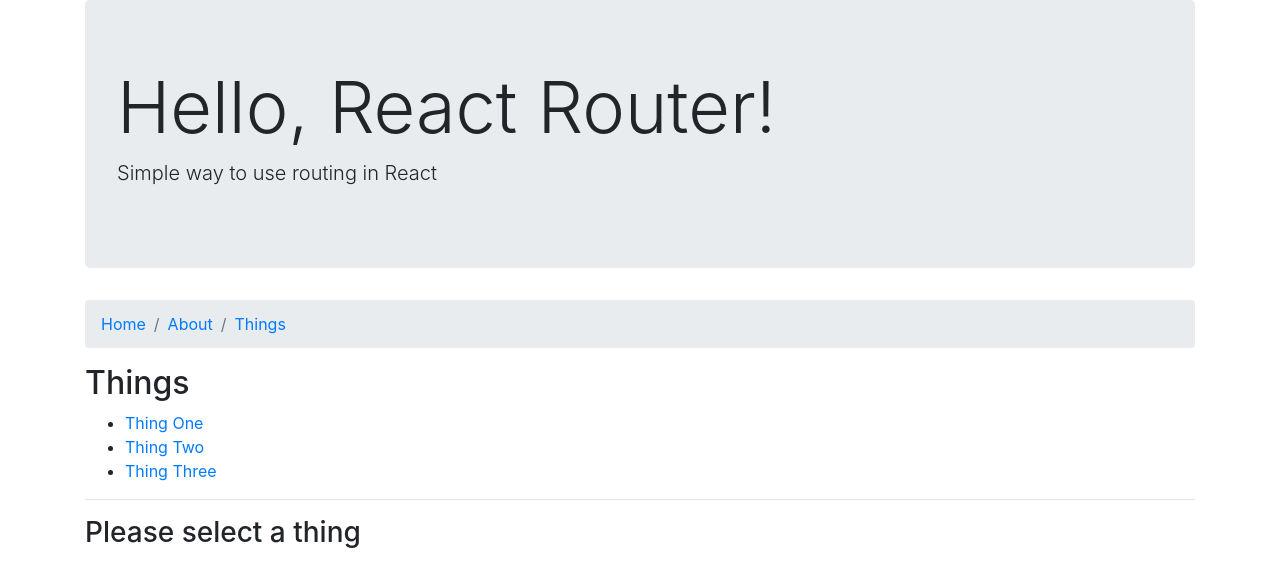
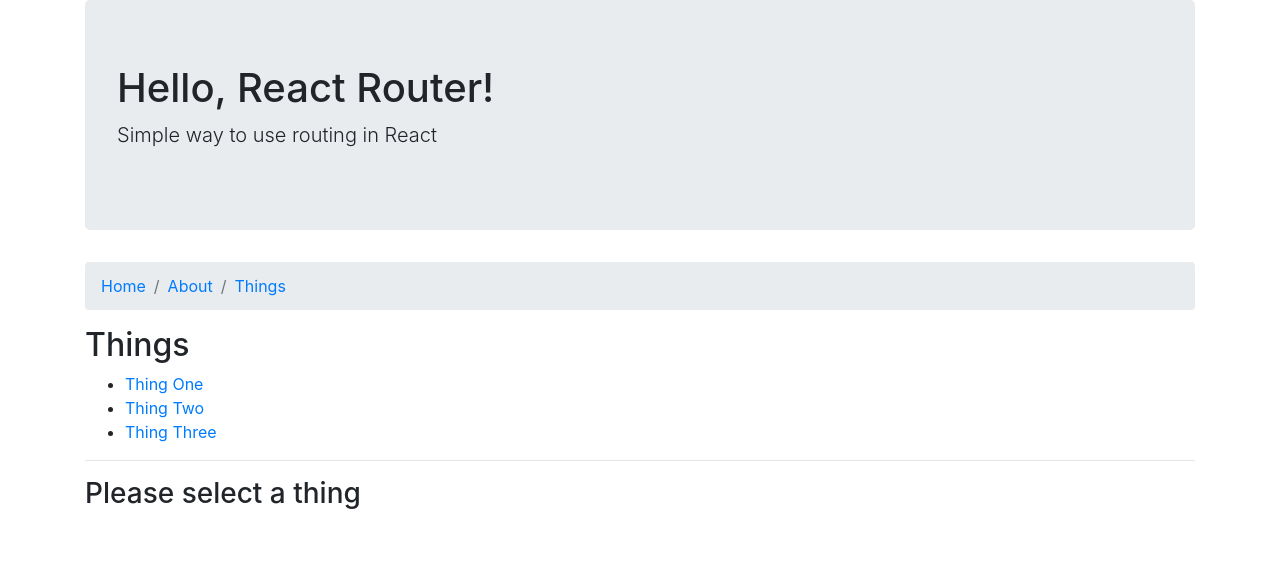
Before and after one commit to republicvirgo/hello-react-1, a React (Create React App) app in the folder app-routed/: page /things in a window 1280 px wide. Shown: the top 586 px of the page. Built offline with nearby package versions, Linux system fonts and the light colour scheme.

Commit message:
Refine styles

```diff
--- a/app-routed/src/App.js
+++ b/app-routed/src/App.js
@@ -1,6 +1,5 @@
 import React, { Component } from "react"
 import { Container, Row, Col } from "reactstrap"
-import { Jumbotron, Button } from "reactstrap"
 import { Breadcrumb, BreadcrumbItem } from "reactstrap"
 
 import { BrowserRouter as Router, Route, Link } from "react-router-dom"
@@ -8,7 +7,8 @@ import { BrowserRouter as Router, Route, Link } from "react-router-dom"
 import Home from "./pages/Home"
 import About from "./pages/About"
 import Things from "./pages/Things"
-import Thing from "./pages/Thing"
+
+import Header from "./components/Header"
 
 import "bootstrap/dist/css/bootstrap.min.css"
 
@@ -19,10 +19,7 @@ export default class App extends Component {
         <Container>
           <Row>
             <Col>
-              <Jumbotron>
-                <h1 className="display-3">Hello, React Router!</h1>
-                <p className="lead">Simple way to use routing in React</p>
-              </Jumbotron>
+              <Header />
             </Col>
           </Row>
 
--- /dev/null
+++ b/app-routed/src/components/Header.js
@@ -0,0 +1,12 @@
+import React from "react"
+
+import { Jumbotron } from "reactstrap"
+
+const Header = () => (
+  <Jumbotron>
+    <h1 className="display-6">Hello, React Router!</h1>
+    <p className="lead">Simple way to use routing in React</p>
+  </Jumbotron>
+)
+
+export default Header
--- a/app-routed/src/pages/Things.js
+++ b/app-routed/src/pages/Things.js
@@ -1,7 +1,7 @@
 import React from "react"
 import { Route, Link } from "react-router-dom"
 
-import Thing from "./Thing"
+import Thing from "../components/Thing"
 
 const Things = ({ match }) => (
   <div>
```
Also changed, not shown: app-routed/src/components/Thing.js (renamed from app-routed/src/pages/Thing.js).
